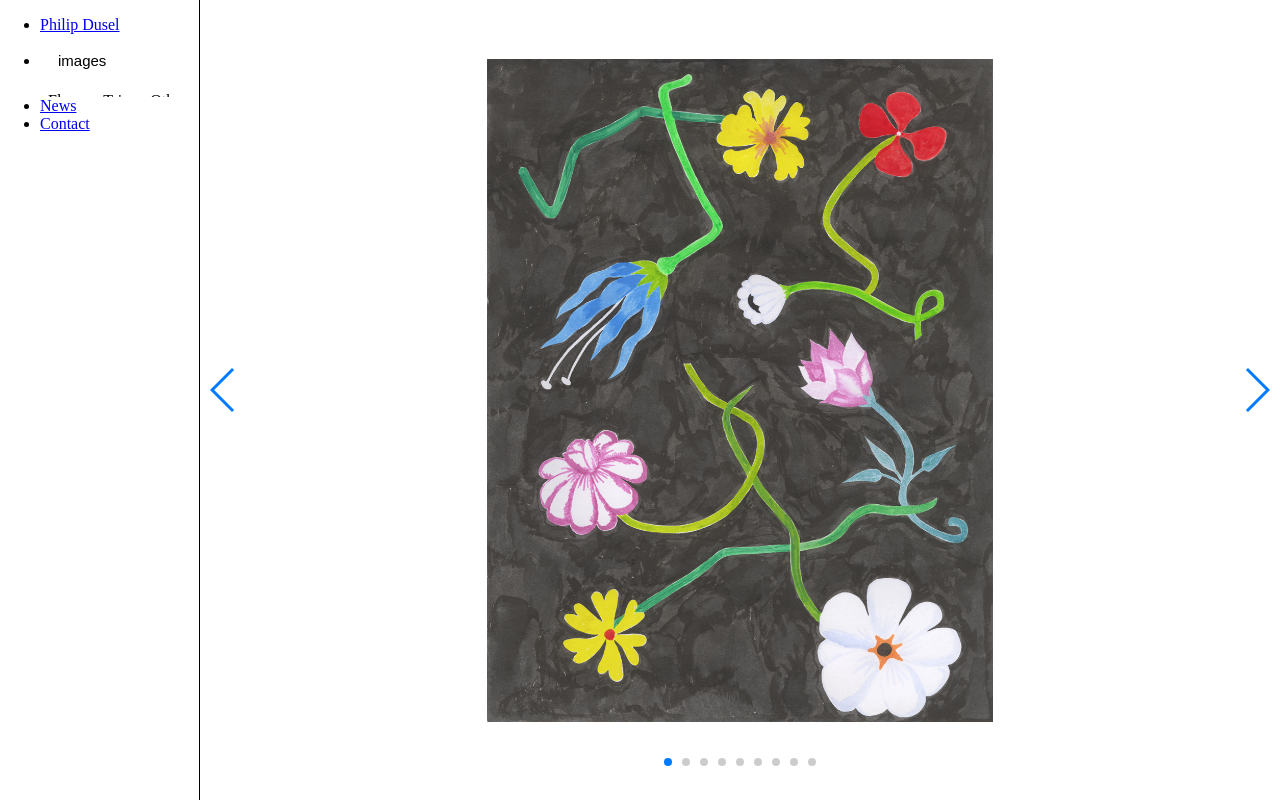
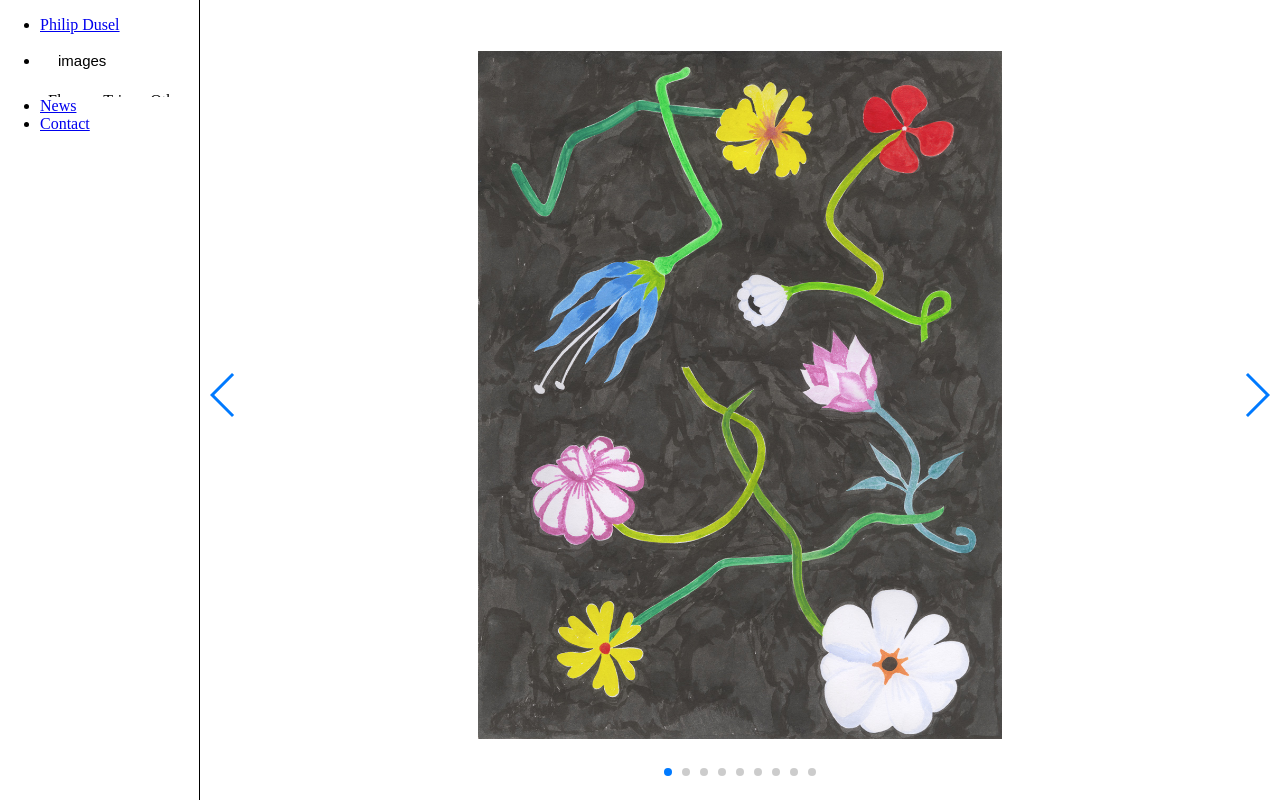
Before and after one commit to phillycheese007/BONGO, a PHP site: page /html/my_page_2.html in a window 1280 px wide. Run offline with PHP 8.4, Linux system fonts and the light colour scheme; style sheets or scripts are compiled from the project's sources.

Commit message:
Update top_responsive_menu_2.css

```diff
--- a/css/top_responsive_menu_2.css
+++ b/css/top_responsive_menu_2.css
@@ -71,9 +71,10 @@ ul.topnav li.icon {display: none;}
 
 
 @media screen and (min-width:680px) {
-  .swiper-slide img {height:85%;background:yellow;}
-  .swiper-container {height: calc(100vh - 20px);}
+  .swiper-slide img {height:87%;background:yellow;}
+  .swiper-container {height: calc(100vh - 10px);}
 }
+
 
 /* Landscape */
 @media screen and (orientation:landscape)
```
